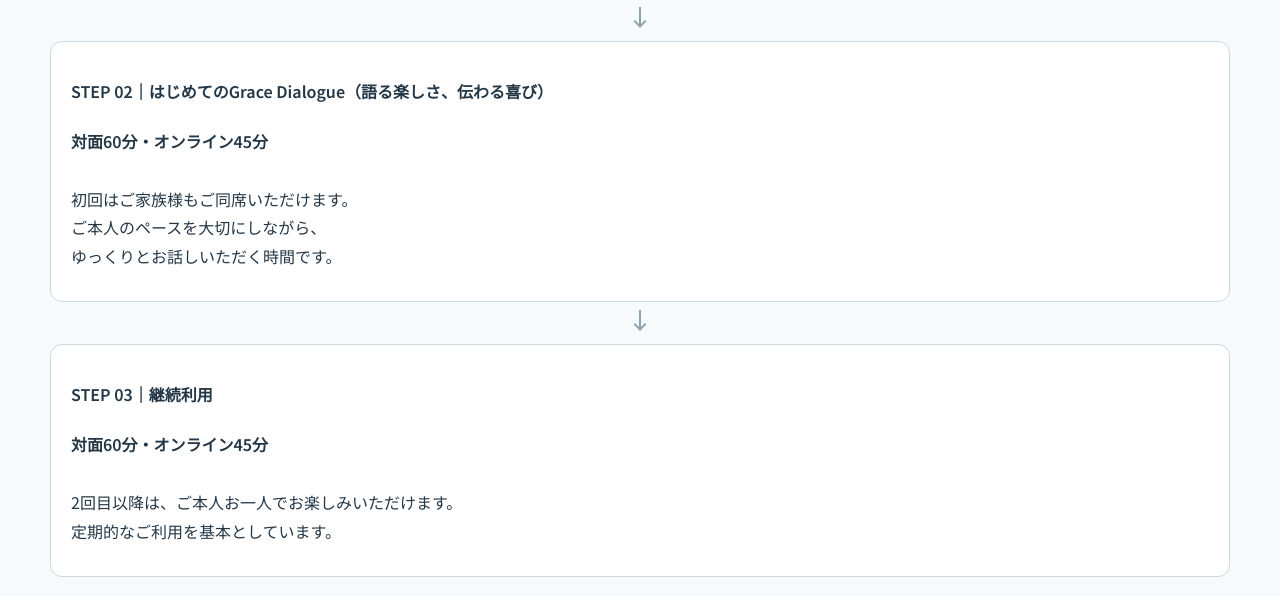
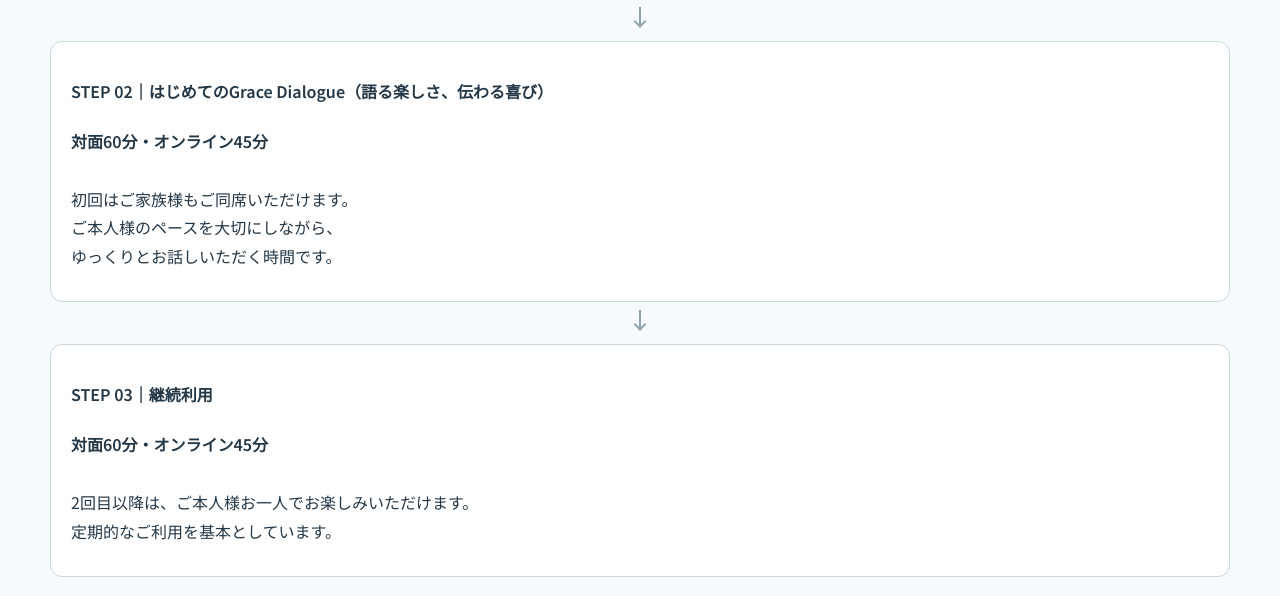
Before and after one commit to dignitywellbeing/dignitywellbeing.jp, a plain HTML site: page index.html in a window 1280 px wide. Shown: the part 3408-4004 px from the top of the page. Drawn offline with Linux system fonts and the light colour scheme.

Commit message:
Update index.html

```diff
--- a/index.html
+++ b/index.html
@@ -1147,7 +1147,7 @@
 <p>
    <strong>対面60分・オンライン45分</strong><br><br>
   初回はご家族様もご同席いただけます。<br>
-  ご本人のペースを大切にしながら、<br>
+  ご本人様のペースを大切にしながら、<br>
   ゆっくりとお話しいただく時間です。
 </p>
 
@@ -1166,7 +1166,7 @@
 
 <p>
    <strong>対面60分・オンライン45分</strong><br><br>
-  2回目以降は、ご本人お一人でお楽しみいただけます。<br>
+  2回目以降は、ご本人様お一人でお楽しみいただけます。<br>
   定期的なご利用を基本としています。
 </p>
 
```
